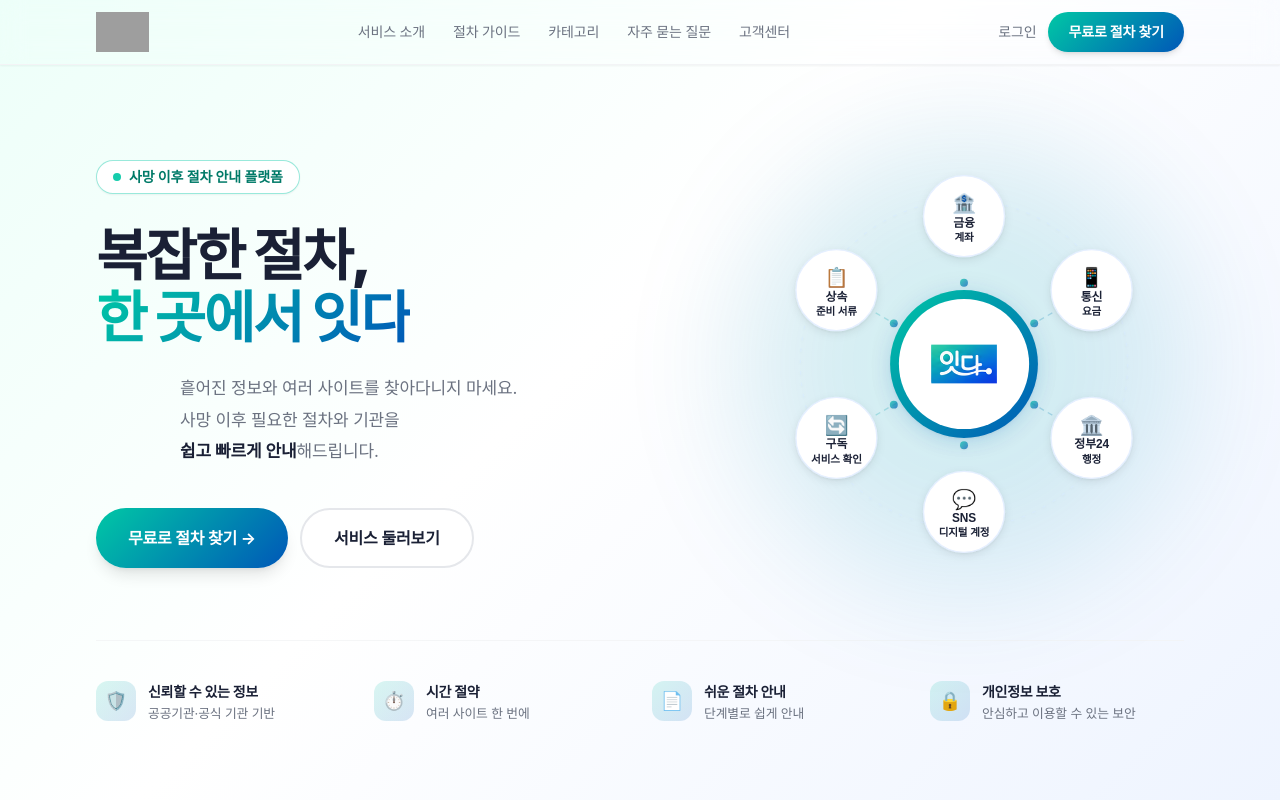
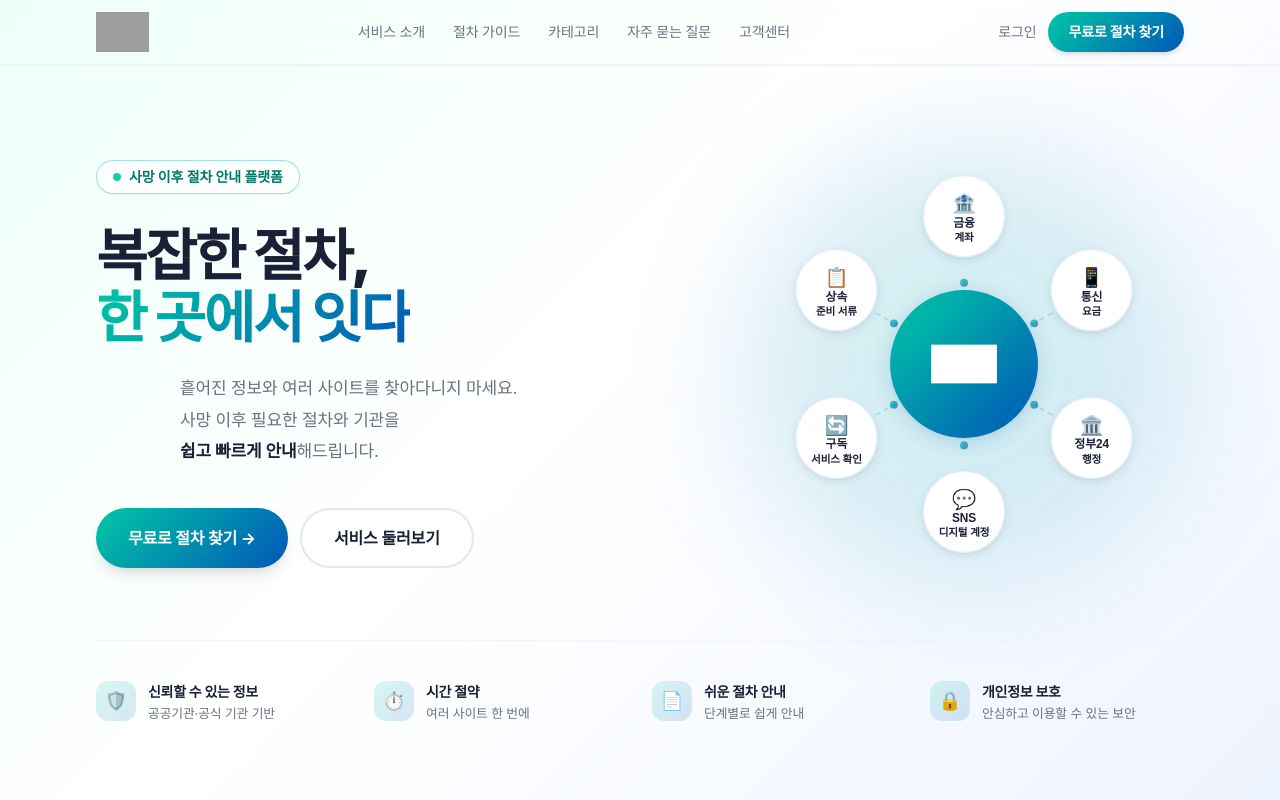
Before and after one commit to kokoroa201-art/itda, a React (Vite) app: page / in a window 1280 px wide. Shown: the top 800 px of the page. Built offline with nearby package versions, Linux system fonts and the light colour scheme; grey boxes are pictures that could not be loaded; a web font is replaced by a local one.

Commit message:
가운데 원: 그라디언트 배경 + 흰색 잇다 로고 (feFlood+feComposite 필터)

```diff
--- a/src/App.jsx
+++ b/src/App.jsx
@@ -59,9 +59,14 @@ function HubDiagram() {
           <filter id="nodeHoverShadow" x="-50%" y="-50%" width="200%" height="200%">
             <feDropShadow dx="0" dy="7" stdDeviation="14" floodColor="#00C8A545" />
           </filter>
-          {/* 가운데 흰 원 그림자 */}
+          {/* 가운데 원 그림자 */}
           <filter id="centerShadow" x="-20%" y="-20%" width="140%" height="140%">
             <feDropShadow dx="0" dy="4" stdDeviation="10" floodColor="#0057B830" />
+          </filter>
+          {/* 로고를 흰색으로 변환 (투명 영역은 그대로 유지) */}
+          <filter id="toWhite" x="0%" y="0%" width="100%" height="100%">
+            <feFlood floodColor="white" result="whiteFlood"/>
+            <feComposite in="whiteFlood" in2="SourceGraphic" operator="in"/>
           </filter>
         </defs>
 
@@ -117,17 +122,17 @@ function HubDiagram() {
           )
         })}
 
-        {/* ── 가운데 원: 그라디언트 링 + 흰 내원 + 그라디언트 로고 ── */}
-        {/* 로고 그라디언트와 통일된 링 */}
+        {/* ── 가운데 원: 그라디언트 배경 + 흰색 잇다 로고 ── */}
         <circle cx={cx} cy={cy} r={innerR + 10} fill="url(#ringGrad)" filter="url(#centerShadow)" />
-        {/* 흰 내원 (로고 컬러가 선명하게 보이도록) */}
-        <circle cx={cx} cy={cy} r={innerR} fill="white" />
-        {/* 그라디언트 로고 (새로 저장된 파일) */}
+        {/* 그라디언트 원 (배경) */}
+        <circle cx={cx} cy={cy} r={innerR} fill="url(#centerGrad)" />
+        {/* 잇다 로고 → toWhite 필터로 흰색 변환 (투명 유지) */}
         <image
           href="/img/itda_logo_gradation.png"
           x={cx - 52} y={cy - 22}
           width="104" height="44"
           preserveAspectRatio="xMidYMid meet"
+          filter="url(#toWhite)"
         />
       </svg>
     </div>
```
